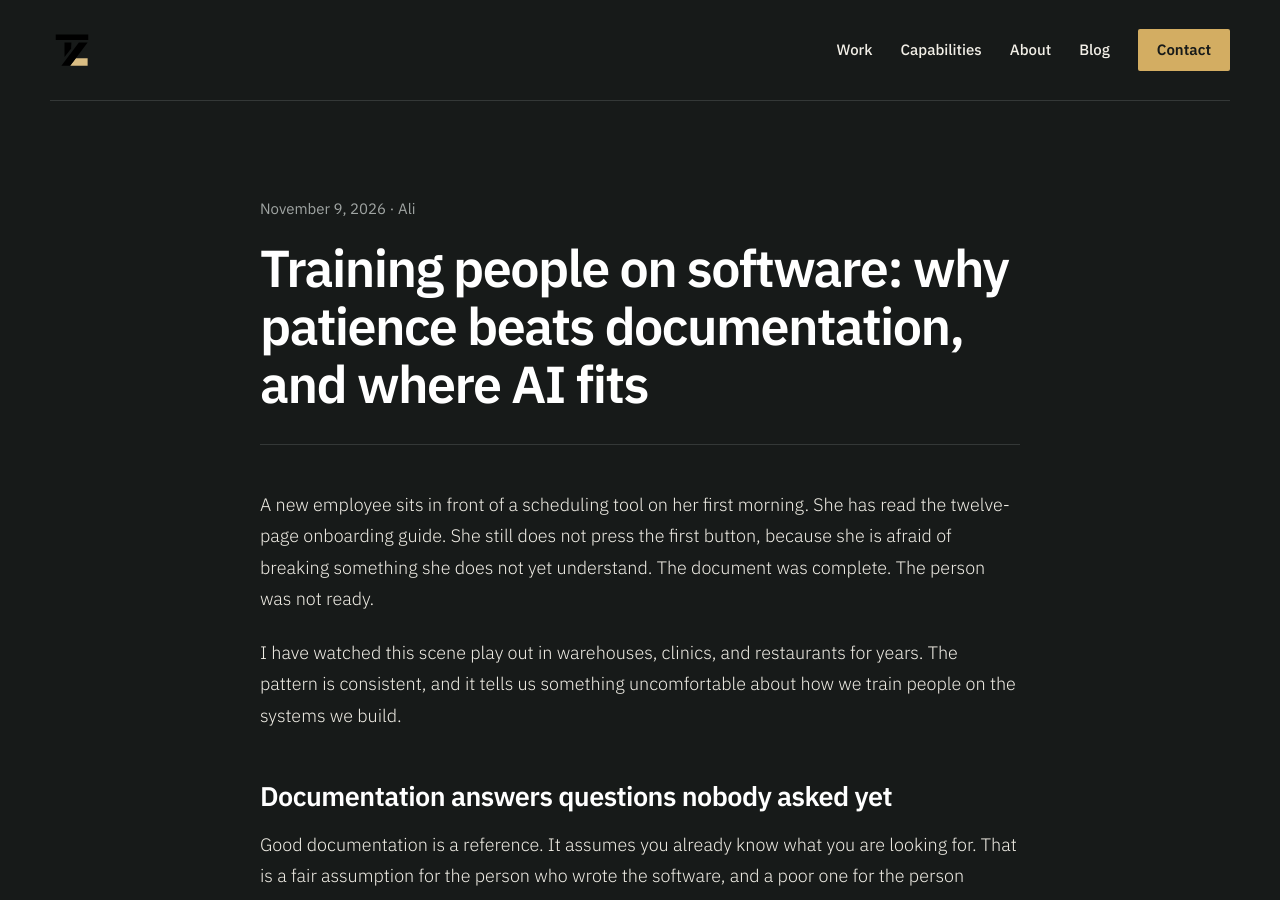
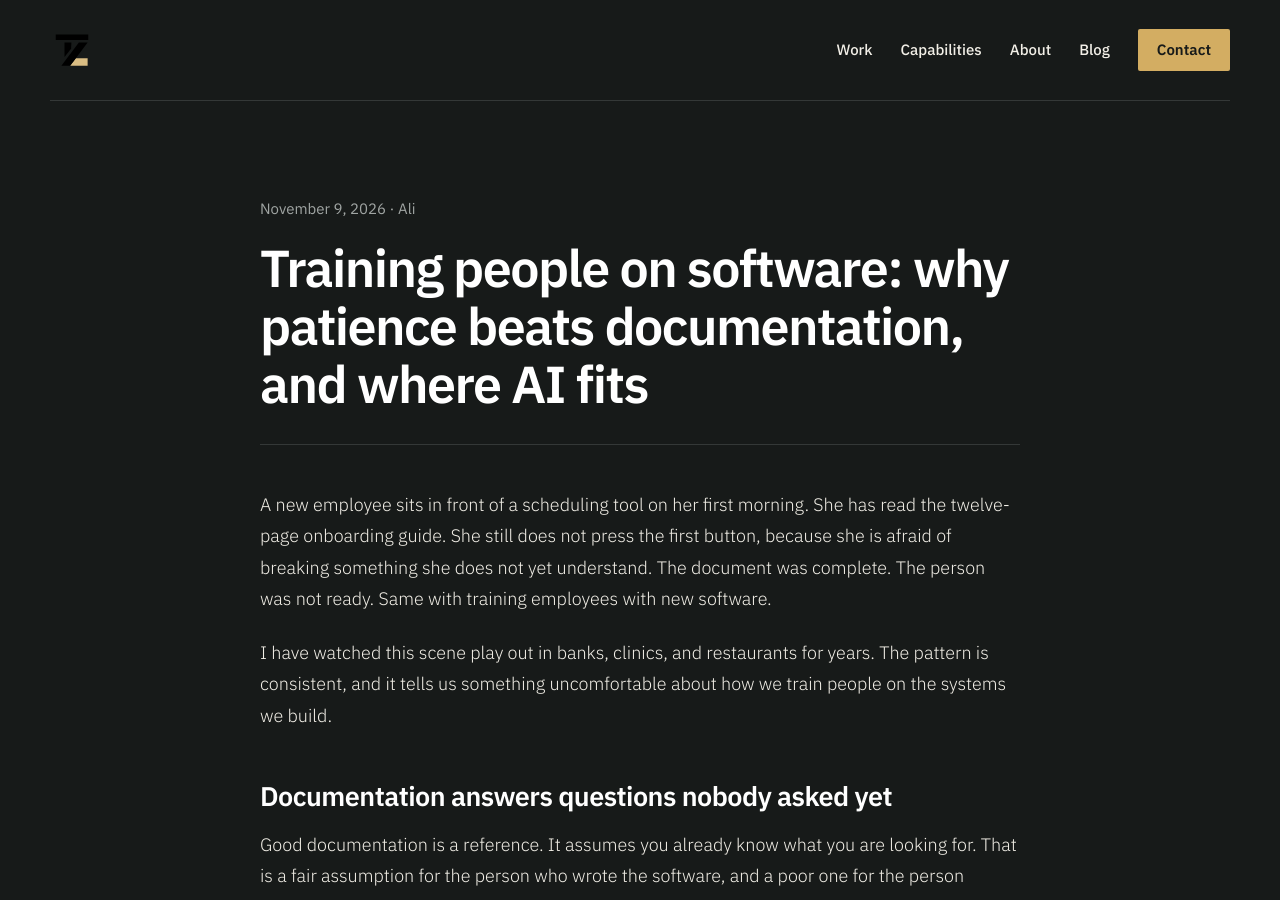
Before and after one commit to soaapp/techzad-web, a Jekyll site: the page built from _posts/2026-11-09-training-people-on-software-why-patience-beats-documentation.md, in a window 1280 px wide and 900 px high. Built offline with Jekyll 4.4.1, drawn with Linux system fonts in a browser that asks for light colours.

Commit message:
Update 2026-11-09-training-people-on-software-why-patience-beats-documentation.md

```diff
--- a/_posts/2026-11-09-training-people-on-software-why-patience-beats-documentation.md
+++ b/_posts/2026-11-09-training-people-on-software-why-patience-beats-documentation.md
@@ -3,9 +3,9 @@ title: "Training people on software: why patience beats documentation, and where
 author: Ali
 ---
 
-A new employee sits in front of a scheduling tool on her first morning. She has read the twelve-page onboarding guide. She still does not press the first button, because she is afraid of breaking something she does not yet understand. The document was complete. The person was not ready.
+A new employee sits in front of a scheduling tool on her first morning. She has read the twelve-page onboarding guide. She still does not press the first button, because she is afraid of breaking something she does not yet understand. The document was complete. The person was not ready. Same with training employees with new software.
 
-I have watched this scene play out in warehouses, clinics, and restaurants for years. The pattern is consistent, and it tells us something uncomfortable about how we train people on the systems we build.
+I have watched this scene play out in banks, clinics, and restaurants for years. The pattern is consistent, and it tells us something uncomfortable about how we train people on the systems we build.
 
 ## Documentation answers questions nobody asked yet
 
```
